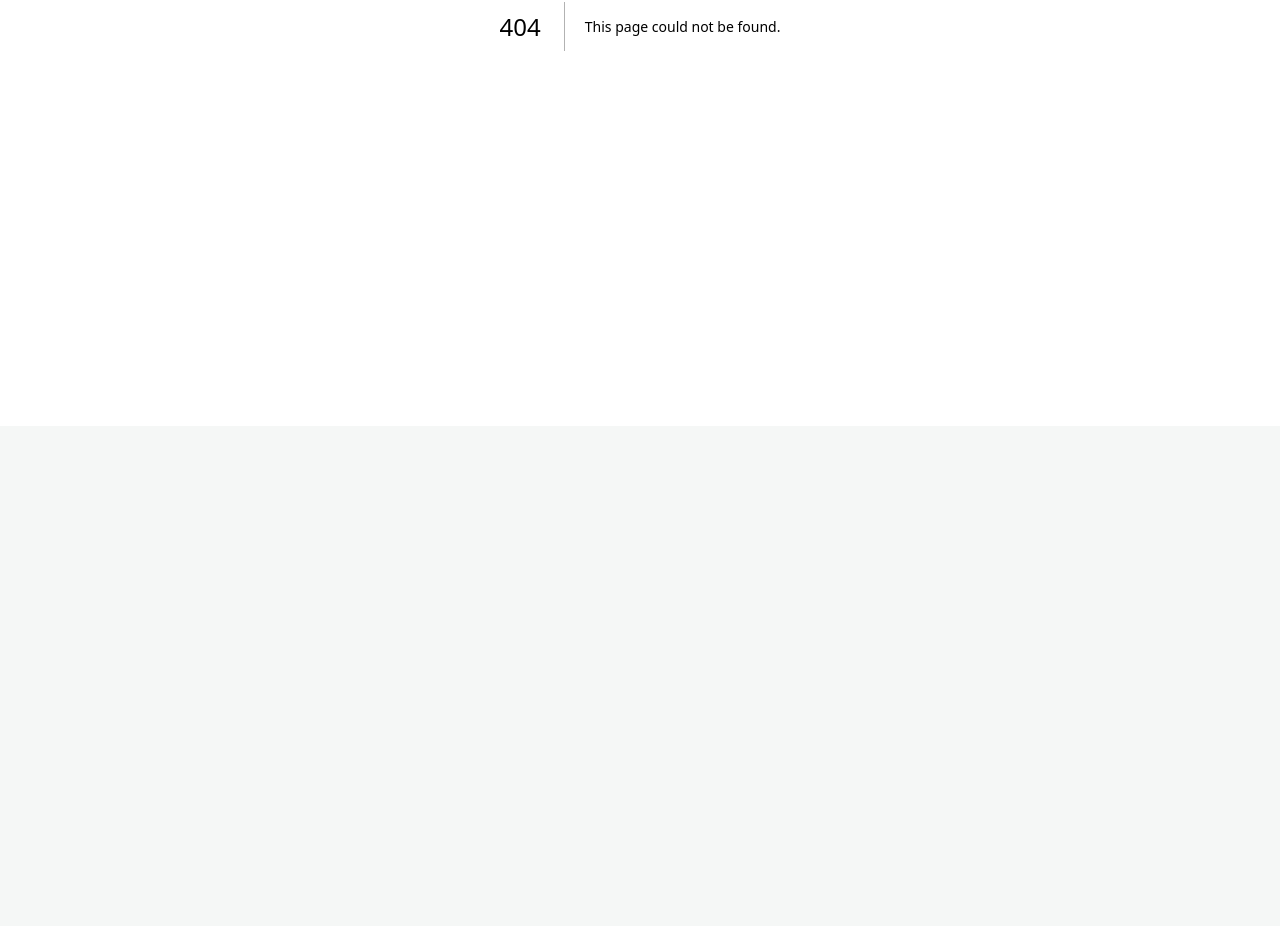
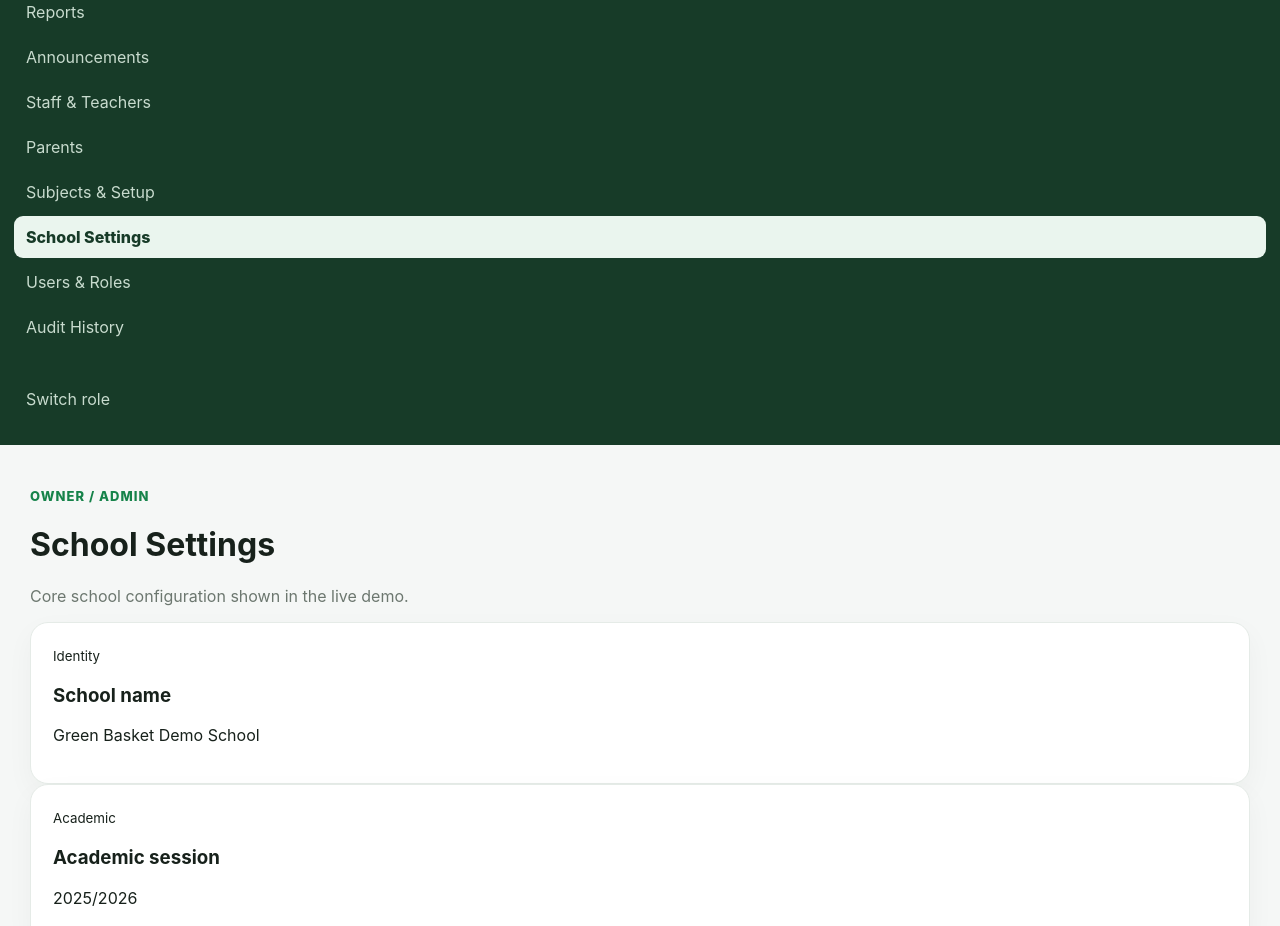
Before and after one commit to greenbasket-labs/GB-demo-school, a Next.js app: page /settings in a window 1280 px wide. Before the commit this address had no page. Shown: the part 374-1300 px from the top of the page. Before the commit the page ends 800 px from the top, so only its background shows below. Built offline with nearby package versions, Linux system fonts and the light colour scheme.

Commit message:
Add Owner school settings view

```diff
--- /dev/null
+++ b/app/settings/page.tsx
@@ -0,0 +1,13 @@
+import Sidebar from '../components/Sidebar'
+
+const settings = [
+  ['School name','Green Basket Demo School','Identity'],
+  ['Academic session','2025/2026','Academic'],
+  ['Current term','First Term','Academic'],
+  ['School location','Abuja, Nigeria','School'],
+  ['Currency','Nigerian Naira (₦)','Finance'],
+]
+
+export default function SettingsPage() {
+  return <div className="app-shell"><Sidebar /><main className="main"><p className="eyebrow">OWNER / ADMIN</p><h1>School Settings</h1><p className="muted">Core school configuration shown in the live demo.</p><div className="card-grid">{settings.map(([label,value,group]) => <section className="card" key={label}><small>{group}</small><h3>{label}</h3><p>{value}</p></section>)}</div></main></div>
+}
```
